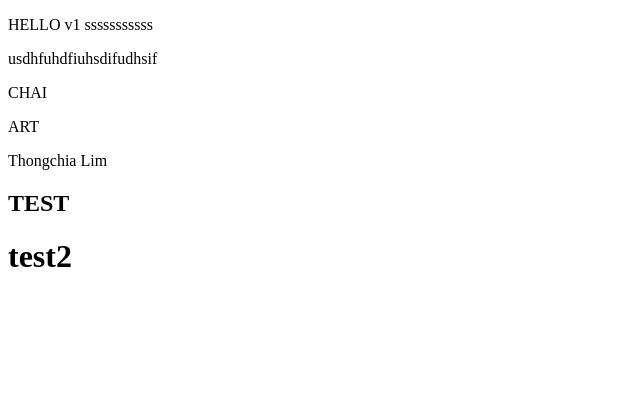
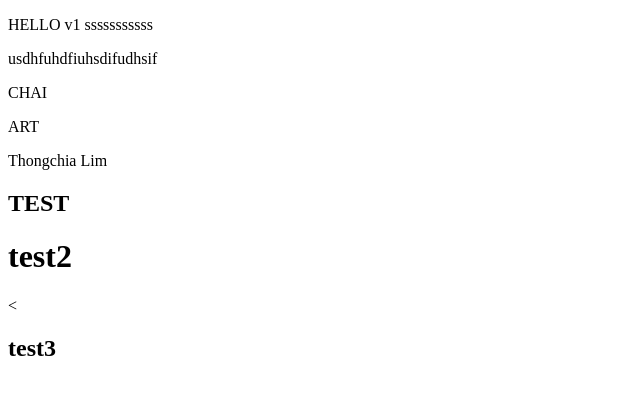
Before and after one commit to tomato-ideas/TEST_GIT, a plain HTML site: page index.html in a window 1280 px wide. Shown: the full height of the page, 0-640 px from the left. Drawn offline with Linux system fonts and the light colour scheme.

Commit message:
Type commit message here…

```diff
--- a/index.html
+++ b/index.html
@@ -11,5 +11,6 @@
     <p>Thongchia Lim</p>
     <H2>TEST</H2>
     <h1>test2</h1>
+    <<h2>test3</h2>
 </body>
 </html>
```
